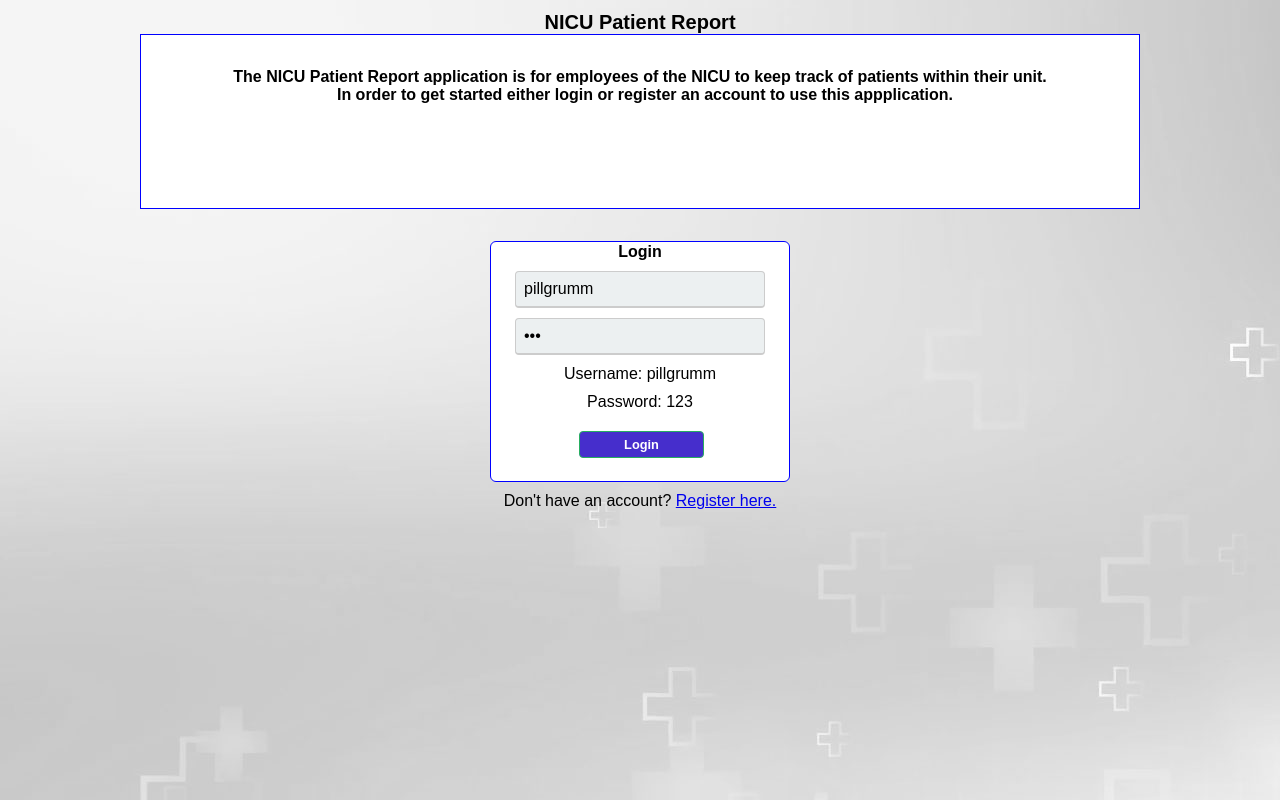
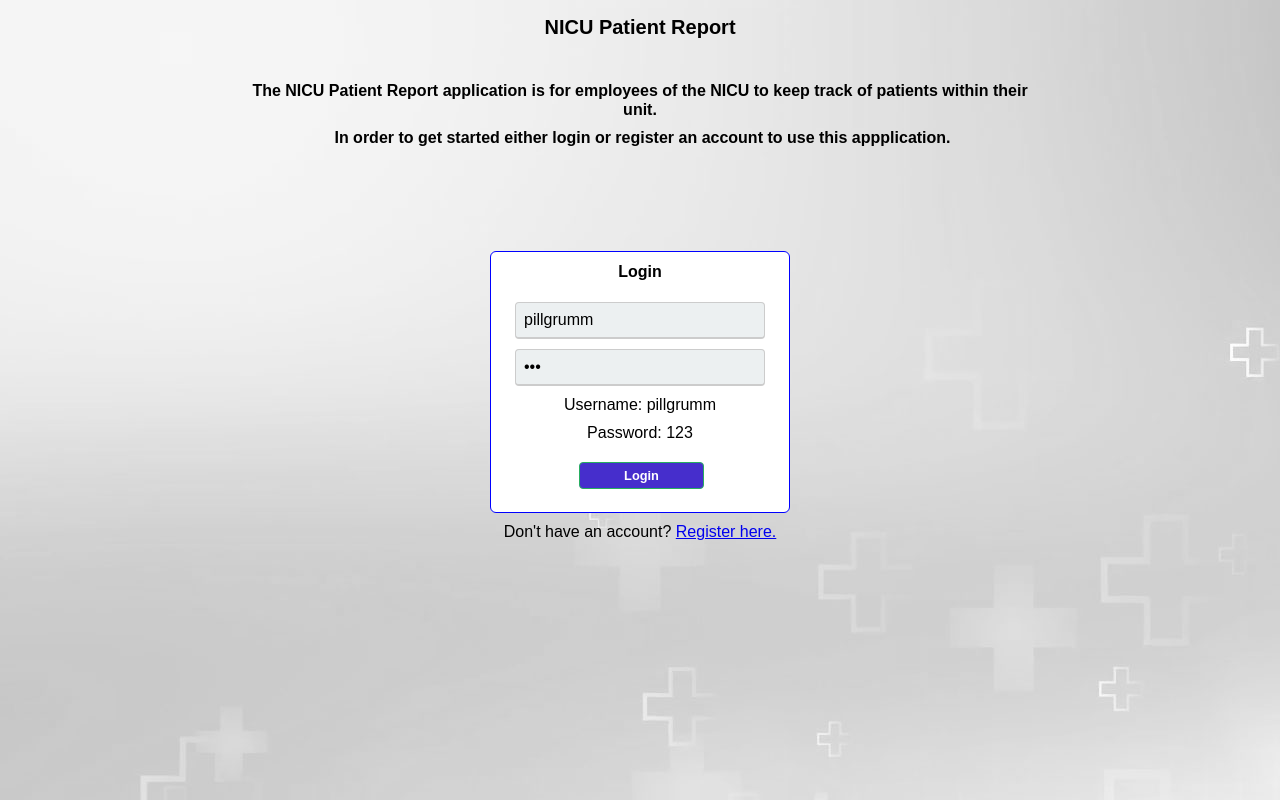
Before and after one commit to Pillgrumm/patient-tracking-node-capstone, a website: page public/index.html in a window 1280 px wide. Drawn offline with nearby package versions, Linux system fonts and the light colour scheme.

Commit message:
deleted border and background for app summary

```diff
--- a/public/style.css
+++ b/public/style.css
@@ -33,13 +33,13 @@ body {
 }
 
 h1 {
-    margin: 0;
-    padding: 0;
+    margin: 5px;
+    padding: 5px;
     line-height: 1.2em;
 }
 
 h2 {
-    padding-left: 10px;
+    padding-left:5px;
     height: 90px;
     overflow: hidden;
 }
@@ -55,8 +55,6 @@ Header styles
 }
 
 #landing-page-info {
-    border: solid 1px blue;
-    background: white;
 
     padding-left: 90px;
     padding-right: 90px;
```
